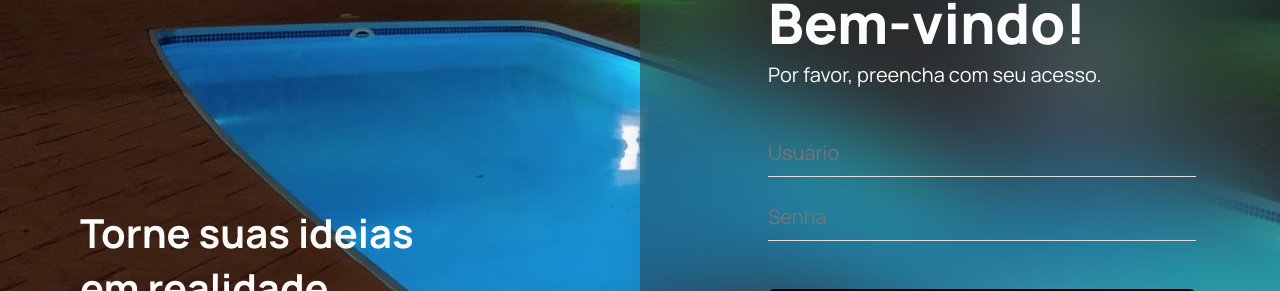
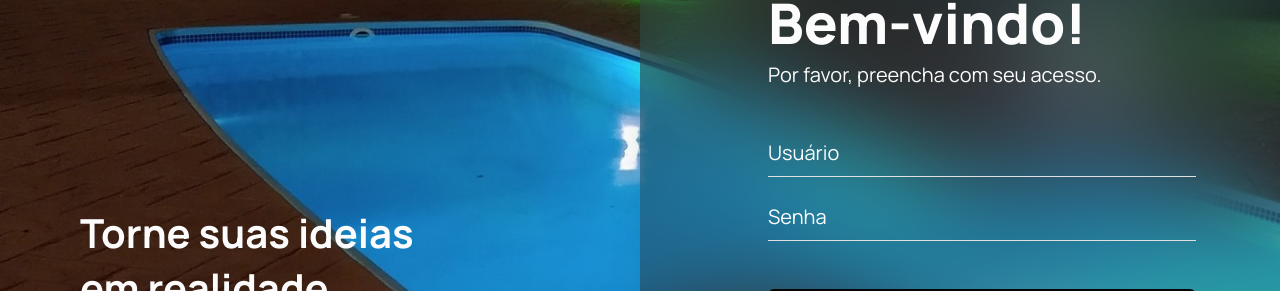
Before and after one commit to natansc-dev/cottage-rent-admin, a React (Vite) app: page / in a window 1280 px wide. Shown: the part 331-622 px from the top of the page. Built offline with nearby package versions, Linux system fonts and the light colour scheme.

Commit message:
style: change color the placeholder inputs

```diff
--- a/src/pages/Login/styled.ts
+++ b/src/pages/Login/styled.ts
@@ -117,6 +117,10 @@ export const LoginForm = styled('form', {
     fontSize: '2.25rem',
     color: '#fcfcfc',
 
+    '&::placeholder': {
+      color: '#fcfcfc',
+    },
+
     '&:focus': {
       border: 0,
       outline: 'none',
```
